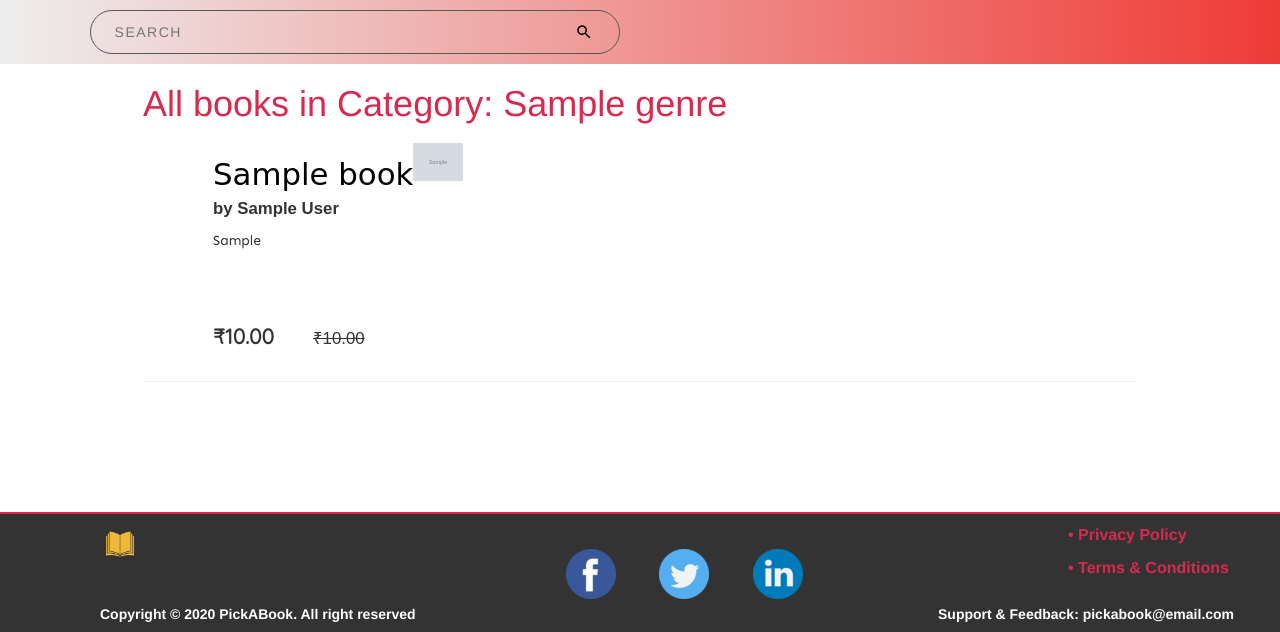
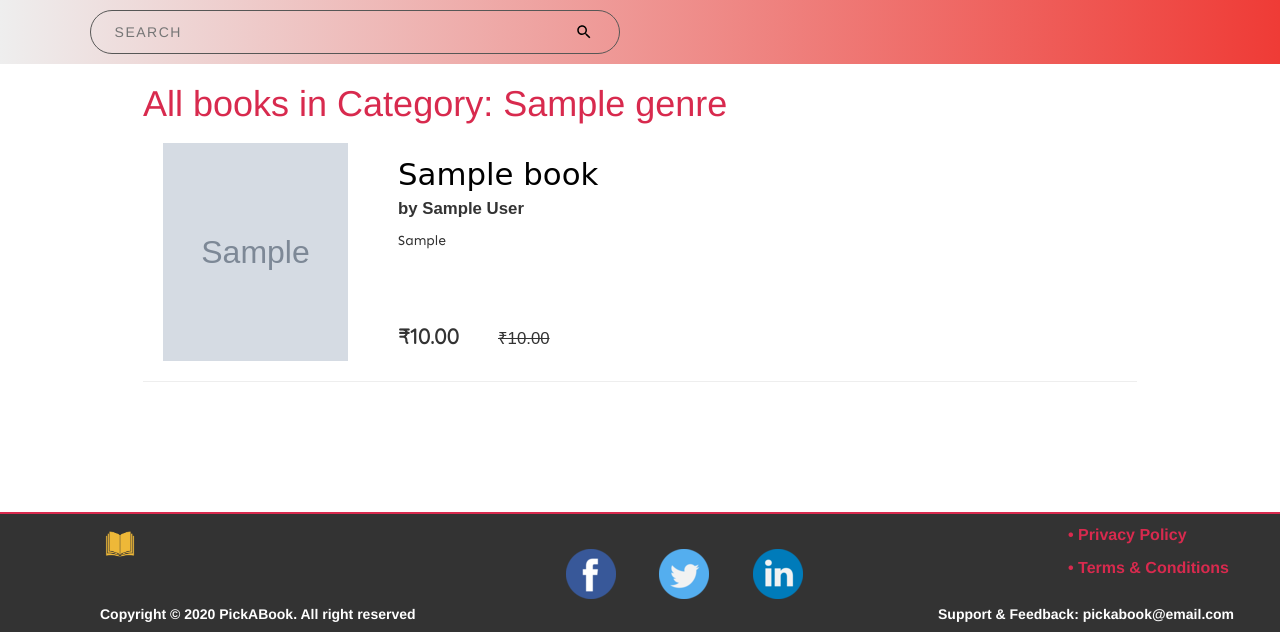
Before and after one commit to avinash-rao/final_PickABook, a Django app: template templates/books/categorybooks.html in a window 1280 px wide. Shown: the part 168-800 px from the top of the page. Run offline with Django 3.2, Linux system fonts and the light colour scheme; the template is opened without the code that fills it: values that come from a table or form of the project are taken from there, others are empty; tables that the repository leaves empty hold one stand-in row (values such as "Sample post"); grey boxes marked "Sample" are stand-in pictures; some libraries are stand-ins or nearby versions; some web fonts are replaced.

Commit message:
fixed categorybooks.html by adding book-image class

```diff
--- a/templates/books/categorybooks.html
+++ b/templates/books/categorybooks.html
@@ -18,9 +18,9 @@
     <div class="book">
 
       {% if book.image %}
-        <img src="{{book.image.url}}" alt="" width="50px">
+        <img src="{{book.image.url}}" alt="" width="50px" class="book-image">
       {% else %}
-        <img src="{% static 'images/logo1.png' %}" alt="" width="50px">
+        <img src="{% static 'images/logo1.png' %}" alt="" width="50px" class="book-image">
       {% endif %}
 
       <div class="book-text">
```
